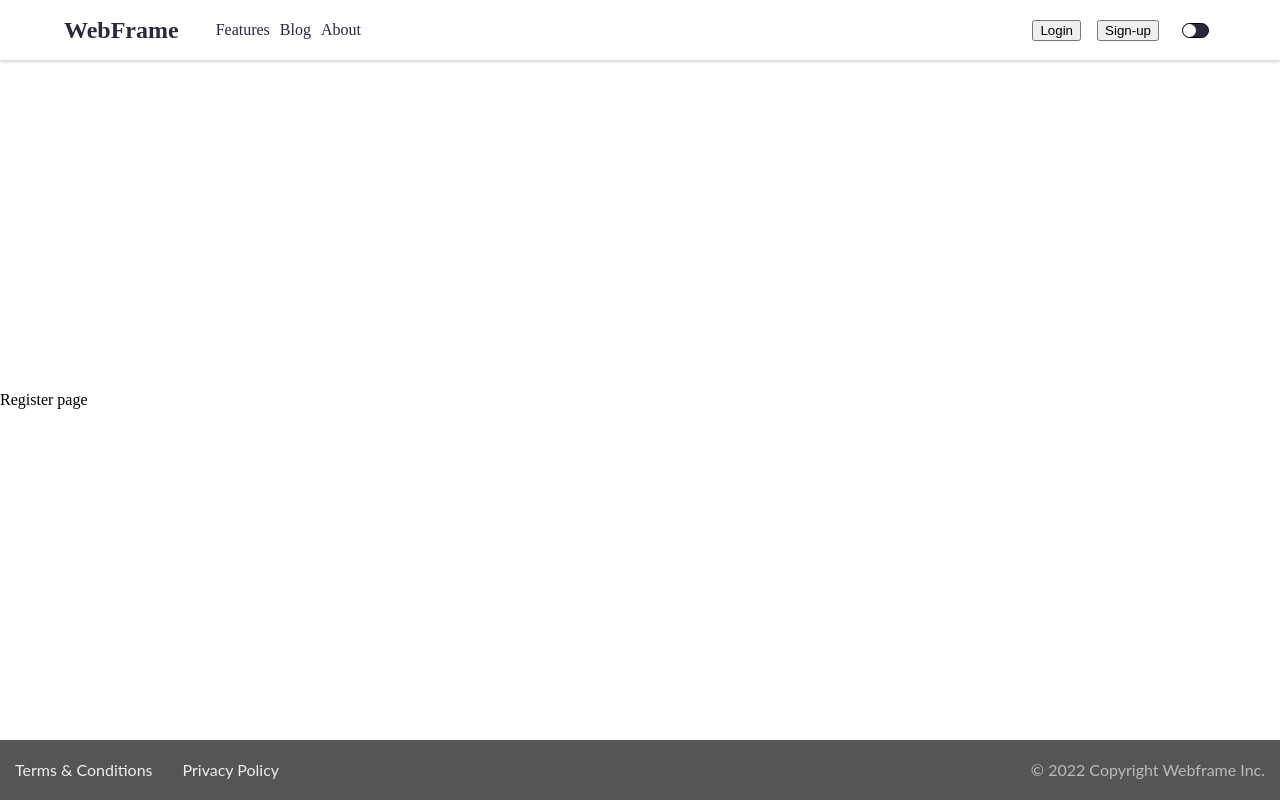
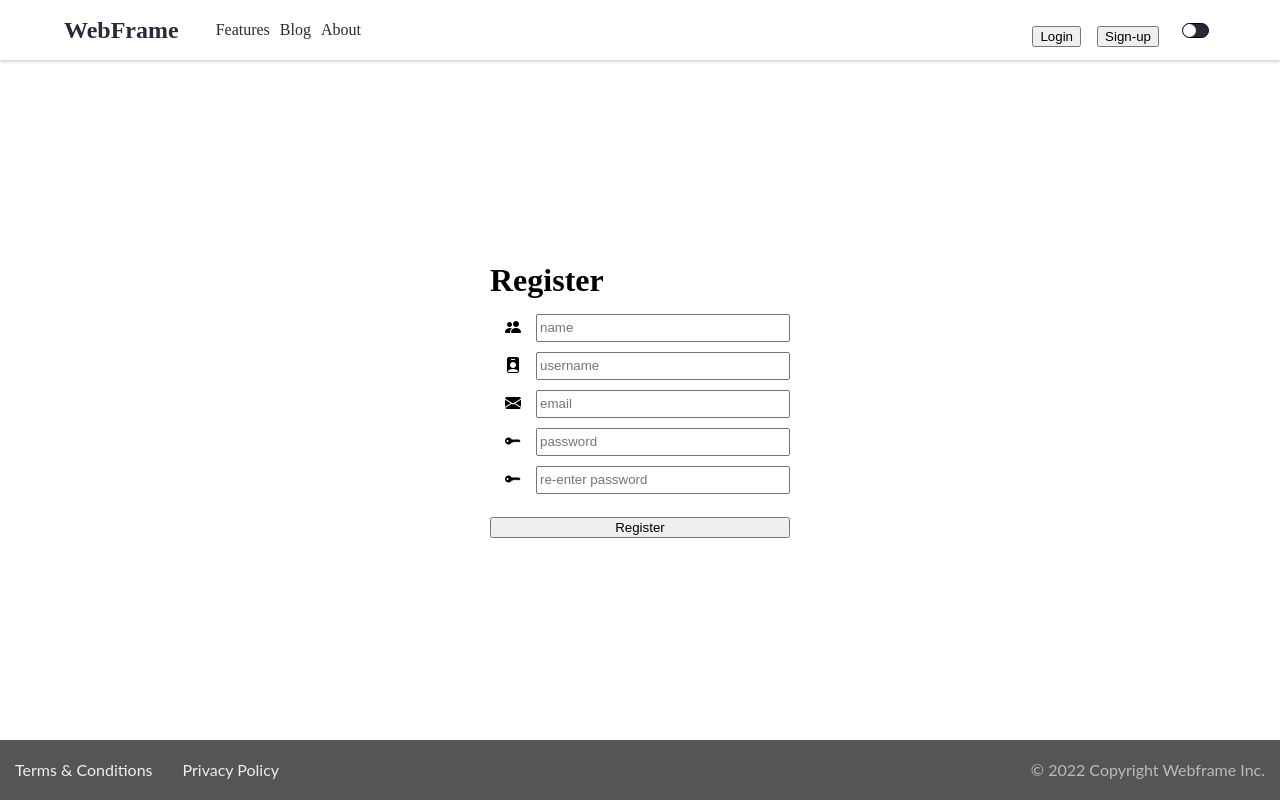
Before and after one commit to martencarlos/frontEnd, a React (Create React App) app: page /register in a window 1280 px wide. Built offline with nearby package versions, Linux system fonts and the light colour scheme.

Commit message:
Added registration form validation

```diff
--- a/src/Components/NewCard.js
+++ b/src/Components/NewCard.js
@@ -51,7 +51,7 @@ export default function NewCard(props){
                     />
                     <input
                     name="image"
-                    type="text"
+                    type="url"
                     placeholder="image url"
                     required="required"
                     value={formData.image}
--- a/src/Components/Register.js
+++ b/src/Components/Register.js
@@ -1,11 +1,166 @@
 
 import "../css/register.css";
+import {useState} from "react"
 
 export default function Register(props){
+    console.log("rendering Register")
+    const [formData, setFormData] = useState(
+        {
+            name: "",
+            username: "",
+            email:"",
+            password: "",
+            password2: "",
+            valid: false
+        }
+    )
+    const[formErrors,setFormErrors] = useState({
+            name: "",
+            username: "",
+            email:"",
+            password: "",
+            password2: ""
+    })
+
+    function handleChange(event) {
+
+        if(formErrors.name){
+            const currentErrors = validateForm()
+            if(!currentErrors.name){
+                setFormErrors(currentErrors)
+            }
+        }
+
+        const {name, value} = event.target
+        setFormData(prevFormData => ({
+            ...prevFormData,
+            [name]: value
+        }))
+    }
+    function validateForm(){
+        const errors= {
+            name: "",
+            username: "",
+            email:"",
+            password: "",
+            password2: ""
+        }
+
+        if(!formData.name){
+            errors.name = "name is required"
+        }
+        if(!formData.username){
+            errors.username = "username is required"
+        }else if(formData.username.indexOf(' ') >= 0){
+            errors.username = "no white space permitted"
+        }
+        if(!formData.email){
+            errors.email = "email is required"
+        }else if(!String(formData.email).toLowerCase().match(/^(([^<>()[\]\\.,;:\s@"]+(\.[^<>()[\]\\.,;:\s@"]+)*)|(".+"))@((\[[0-9]{1,3}\.[0-9]{1,3}\.[0-9]{1,3}\.[0-9]{1,3}\])|(([a-zA-Z\-0-9]+\.)+[a-zA-Z]{2,}))$/)){
+            errors.email = "email is invalid"
+        }
+        if(!formData.password){
+            errors.password = "password is required"
+        }else if(formData.password != formData.password2){
+            errors.password2 = "passwords do not match"
+        }
+        return errors
+    }
+
+    function validate(){
+
+        const currentErrors = validateForm()
+        setFormErrors(currentErrors)
+        console.log(currentErrors)
+        // if(Object.keys(currentErrors).length===0){
+        //     console.log(formData)
+        // }
+        //event.preventDefault();
+    }
+
     return (
         <div className={props.darkMode ? "dark" : ""}>
+            <form className="register-form">
+                <h1>Register</h1>
+                <div className="register-form-inputs">
+                    <div className="register-form-input-row">
+                        <span  >
+                            <i className="bi-people-fill" role="img" aria-label="name"></i>
+                        </span>
+                        <input
+                            name="name"
+                            type="name"
+                            placeholder="name"
+                            autoComplete="section-blue name"
+                            required="required"
+                            value={formData.name}
+                            onChange={handleChange}
+                            onBlur = {validate}
+                        />
+                    </div>
+                    {formErrors.name && <label>{formErrors.name}</label>}
 
-           Register page
+                    <div className="register-form-input-row">
+                        <span>
+                            <i className="bi-person-badge-fill" role="img" aria-label="name"></i>
+                        </span>
+                        <input
+                            name="username"
+                            type="nickname"
+                            placeholder="username"
+                            autoComplete="section-blue nickname"
+                            required="required"
+                            value={formData.username}
+                            onChange={handleChange}
+                        />
+                    </div>
+
+                    <div className="register-form-input-row">
+                        <span>
+                            <i className="bi-envelope-fill" role="img" aria-label="name"></i>
+                        </span>
+                        <input
+                            name="email"
+                            type="email"
+                            placeholder="email"
+                            autoComplete="section-blue email"
+                            required="required"
+                            value={formData.email}
+                            onChange={handleChange}
+                        />
+                    </div>
+                    <div className="register-form-input-row">
+                        <span>
+                            <i className="bi-key-fill" role="img" aria-label="name"></i>
+                        </span>
+                        <input
+                            name="password"
+                            type="password"
+                            placeholder="password"
+                            autoComplete="section-red new-password"
+                            required="required"
+                            value={formData.password}
+                            onChange={handleChange}
+                        />
+                    </div>
+                    <div className="register-form-input-row">
+                        <span>
+                            <i className="bi-key-fill" role="img" aria-label="name"></i>
+                        </span>
+                    <input
+                        name="password2"
+                        type="password"
+                        placeholder="re-enter password"
+                        autoComplete="section-red new-password"
+                        required="required"
+                        value={formData.password2}
+                        onChange={handleChange}
+                        />
+                    </div>
+                    <button type="button" onClick={validate}>Register</button>
+
+                </div>
+            </form>
         </div>
 
 
--- a/src/css/register.css
+++ b/src/css/register.css
@@ -1,4 +1,42 @@
-div.dark{
-    background-color: #21222A;
-    color: white;
+
+h1{
+    font-size: 2em;
+    margin-top: 0px;
+    margin-bottom: 0.45em;
+    font-weight: bold;
 }
+
+.register-form{
+    display: flex;
+    flex-direction: column;
+    margin: auto;
+
+    width:300px;
+}
+
+
+.register-form-inputs{
+    display: flex;
+    row-gap: 10px;
+    flex-direction: column;
+
+}
+
+.register-form-input-row{
+    display: flex;
+    flex-direction: row;
+    width: 100%;
+}
+
+i{
+    margin:5px;
+}
+
+input{
+    display: flex;
+    flex-grow: 1;
+}
+
+button{
+    margin-top: 1em;
+}
--- a/src/css/theme.css
+++ b/src/css/theme.css
@@ -58,6 +58,11 @@ nav.dark .toggler--slider--circle {
     background-color: black;
 }
 
+div.dark{
+    background-color: #21222A;
+    color: white;
+}
+
 /* FeatureCards */
 feature.dark {
     background-color: #21222A;
```
